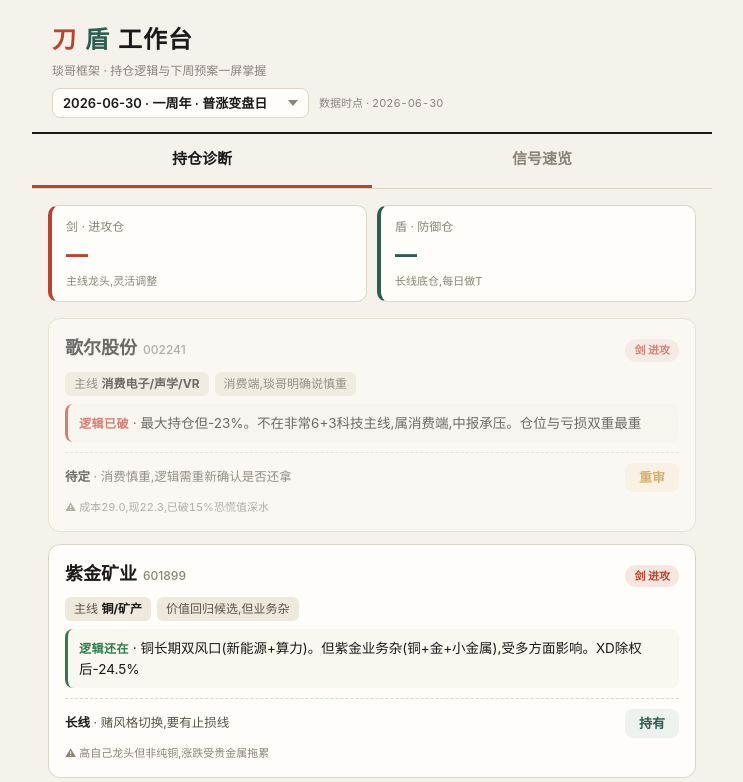
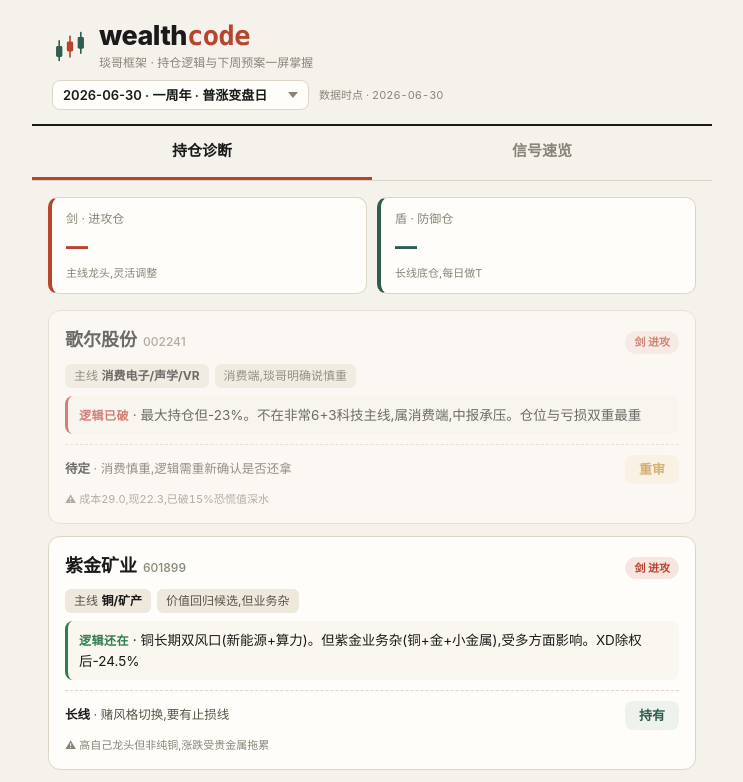
Before and after one commit to tio0412plato-cyber/wealthcode, a plain HTML site: page index.html in a window 1280 px wide. Shown: the top 782 px of the page, without its empty margins (268-1011 px from the left). Drawn offline with Linux system fonts and the light colour scheme.

Commit message:
版头改版:wealthcode 品牌(K线logo + wealth墨黑/code红等宽),替换刀盾工作台

```diff
--- a/index.html
+++ b/index.html
@@ -3,12 +3,12 @@
 <head>
 <meta charset="UTF-8">
 <meta name="viewport" content="width=device-width, initial-scale=1.0, maximum-scale=1.0, user-scalable=no">
-<title>刀盾工作台</title>
+<title>wealthcode</title>
 <link rel="icon" type="image/png" href="cat.png">
 <link rel="apple-touch-icon" href="cat.png">
 <meta name="apple-mobile-web-app-capable" content="yes">
 <meta name="apple-mobile-web-app-status-bar-style" content="black">
-<meta name="apple-mobile-web-app-title" content="刀盾">
+<meta name="apple-mobile-web-app-title" content="wealthcode">
 
 
 
@@ -25,9 +25,13 @@
     padding-bottom:80px; max-width:680px; margin:0 auto;
   }
   header{padding:22px 20px 14px; border-bottom:2px solid var(--ink); position:relative}
-  .title{font-size:24px; font-weight:800; letter-spacing:1px; display:flex; align-items:center; gap:8px}
-  .title .ji{color:var(--sword)} .title .dun{color:var(--shield)}
-  .sub{font-size:12px; color:var(--mute); margin-top:4px}
+  .brand{display:flex; align-items:center; gap:11px}
+  .logo{width:36px; height:36px; flex-shrink:0}
+  .title{font-size:27px; font-weight:800; letter-spacing:-.5px; line-height:1; display:flex; align-items:baseline}
+  .title .w1{color:var(--ink)}
+  .title .w2{color:var(--sword); font-weight:700; letter-spacing:-.5px;
+    font-family:ui-monospace,"SF Mono","JetBrains Mono","Consolas","Courier New",monospace}
+  .sub{font-size:12px; color:var(--mute); margin-top:5px}
   .updated{font-size:11px; color:var(--mute); font-variant-numeric:tabular-nums}
   .ep-row{display:flex; align-items:center; gap:10px; margin-top:8px}
   .ep-sel{font-size:13px; font-weight:600; color:var(--ink); background:var(--card);
@@ -170,8 +174,20 @@
 </head>
 <body>
 <header>
-  <div class="title"><span class="ji">刀</span><span class="dun">盾</span>工作台</div>
-  <div class="sub">琰哥框架 · 持仓逻辑与下周预案一屏掌握</div>
+  <div class="brand">
+    <svg class="logo" viewBox="0 0 40 40" xmlns="http://www.w3.org/2000/svg" aria-hidden="true">
+      <line x1="8" y1="13" x2="8" y2="35" stroke="#2f5d50" stroke-width="1.8" stroke-linecap="round"/>
+      <rect x="4.5" y="19" width="7" height="12" rx="1.6" fill="#2f5d50"/>
+      <line x1="20" y1="8" x2="20" y2="31" stroke="#b8442e" stroke-width="1.8" stroke-linecap="round"/>
+      <rect x="16.5" y="14" width="7" height="11" rx="1.6" fill="#b8442e"/>
+      <line x1="32" y1="4" x2="32" y2="27" stroke="#2f5d50" stroke-width="1.8" stroke-linecap="round"/>
+      <rect x="28.5" y="9" width="7" height="13" rx="1.6" fill="#2f5d50"/>
+    </svg>
+    <div class="brandtext">
+      <div class="title"><span class="w1">wealth</span><span class="w2">code</span></div>
+      <div class="sub">琰哥框架 · 持仓逻辑与下周预案一屏掌握</div>
+    </div>
+  </div>
   <div class="ep-row">
     <select id="epSel" class="ep-sel" aria-label="选择往期"></select>
     <span class="updated" id="upd"></span>
```
